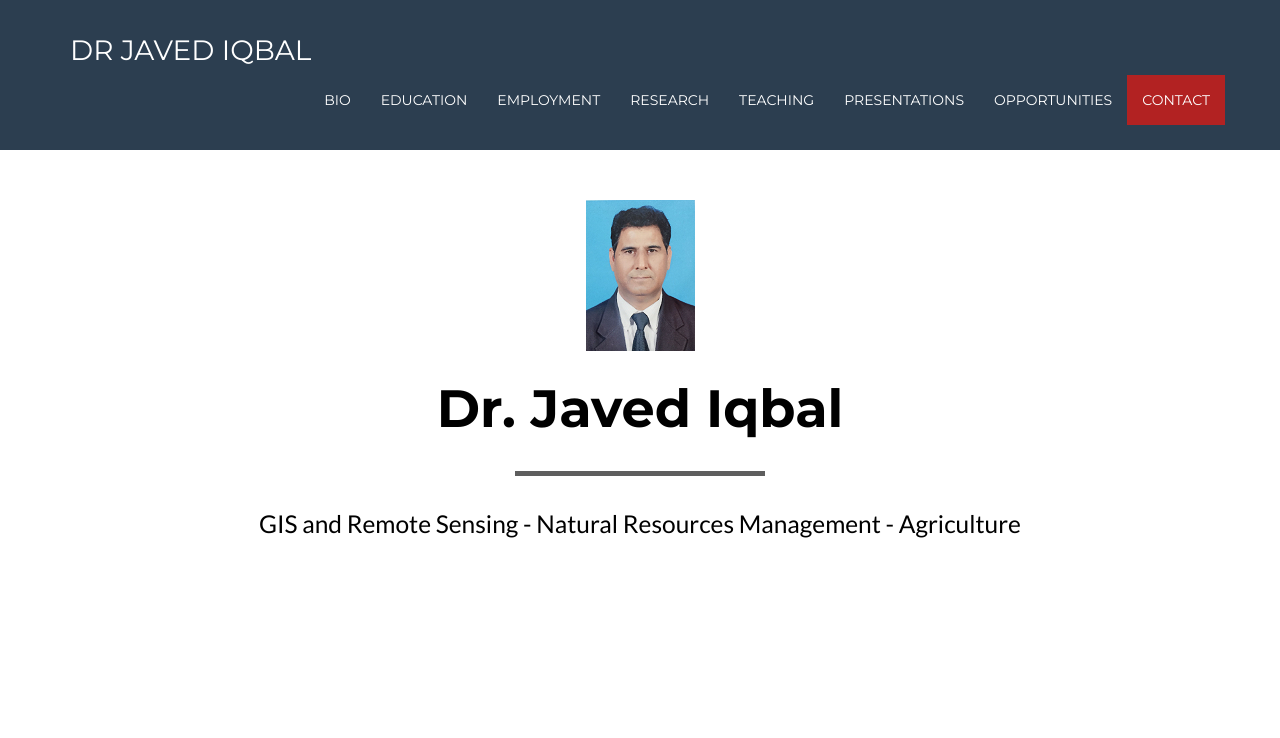
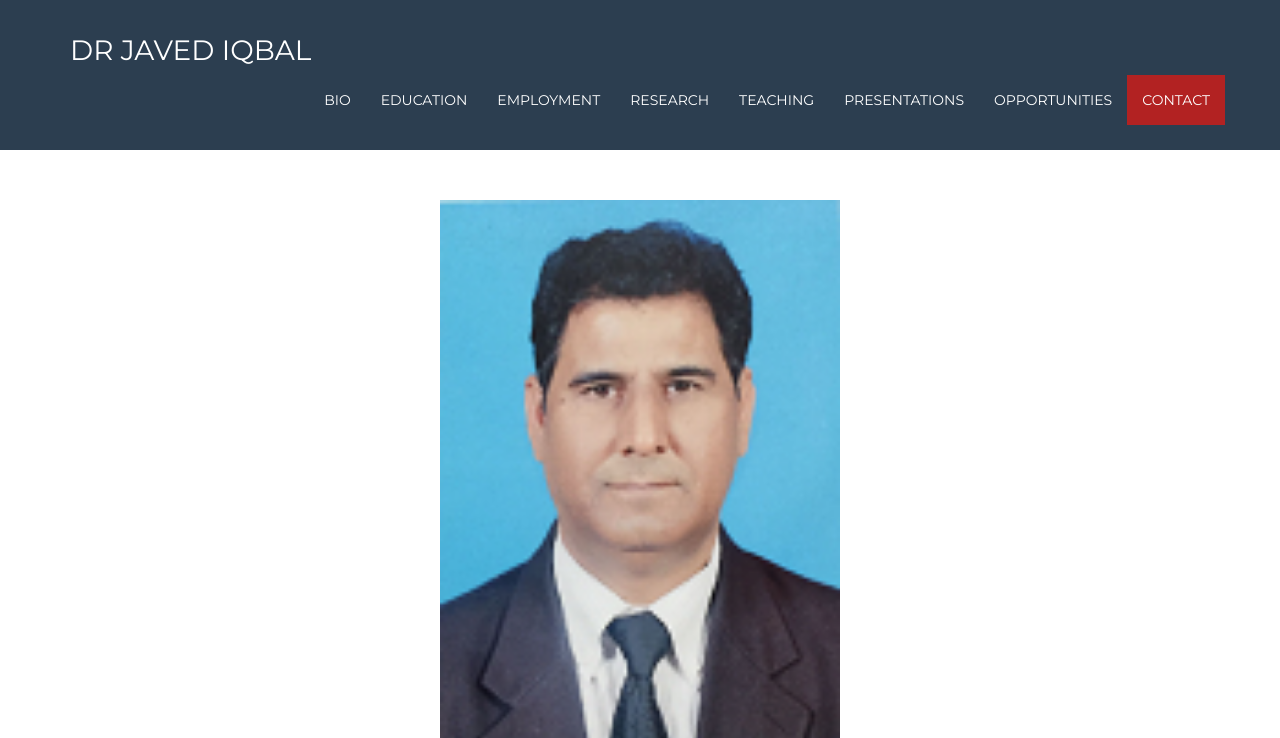
Before and after one commit to drjavediqbal/drjavediqbal.github.io, a website: page index.html in a window 1280 px wide. Shown: the top 738 px of the page. Drawn offline with nearby package versions, Linux system fonts and the light colour scheme.

Commit message:
Update index.html

```diff
--- a/index.html
+++ b/index.html
@@ -103,7 +103,7 @@
         <div class="container">
             <div class="row">
                 <div class="col-lg-12">
-                    <img class="img-responsive" src="img/javediqbal1.png" alt="">
+                    <img class="img-responsive" width="400px" height="400px" src="img/javediqbal1.png" alt="">
                     <div class="intro-text">
                         <span class="name">Dr. Javed Iqbal</span>
                         <hr class="star-light">
```
